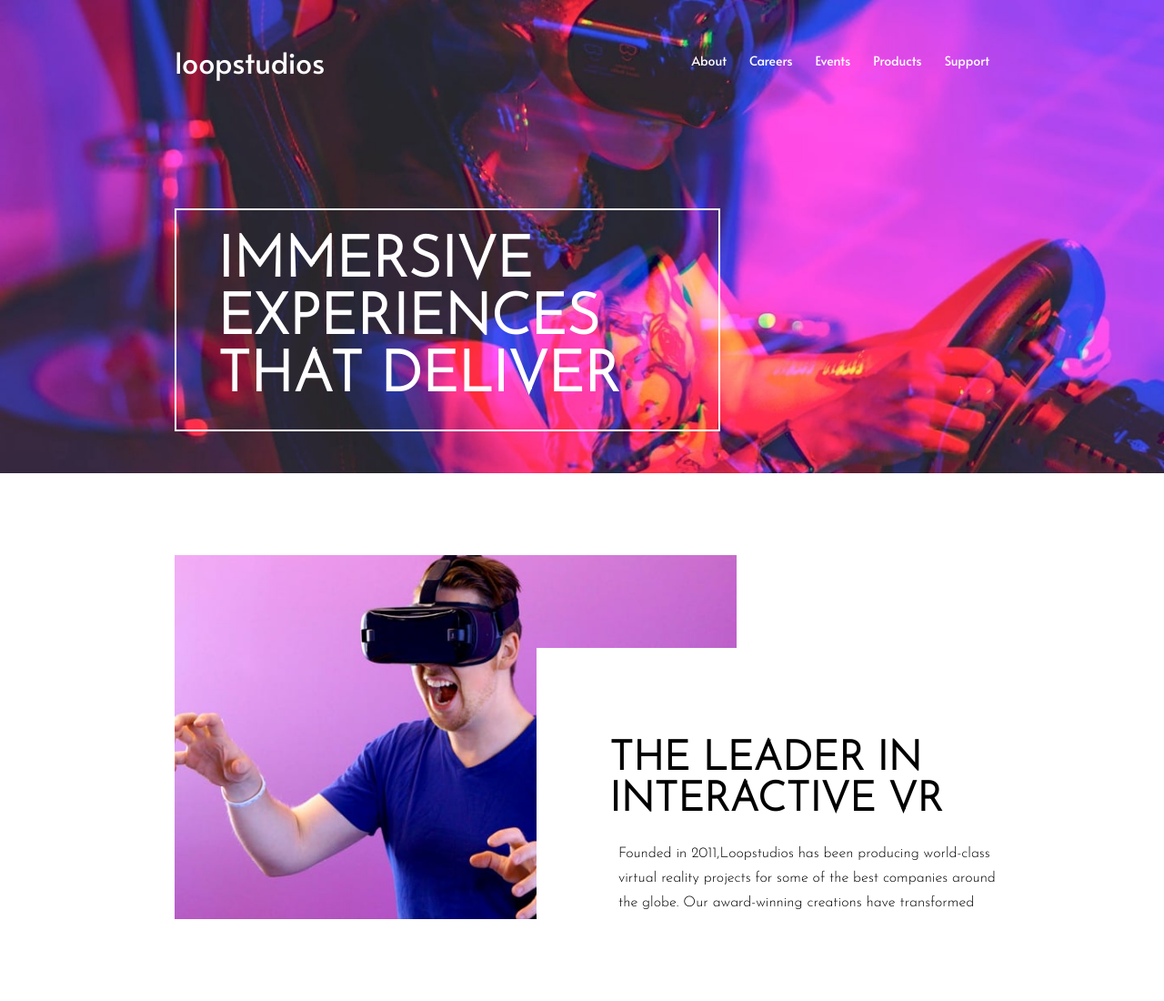
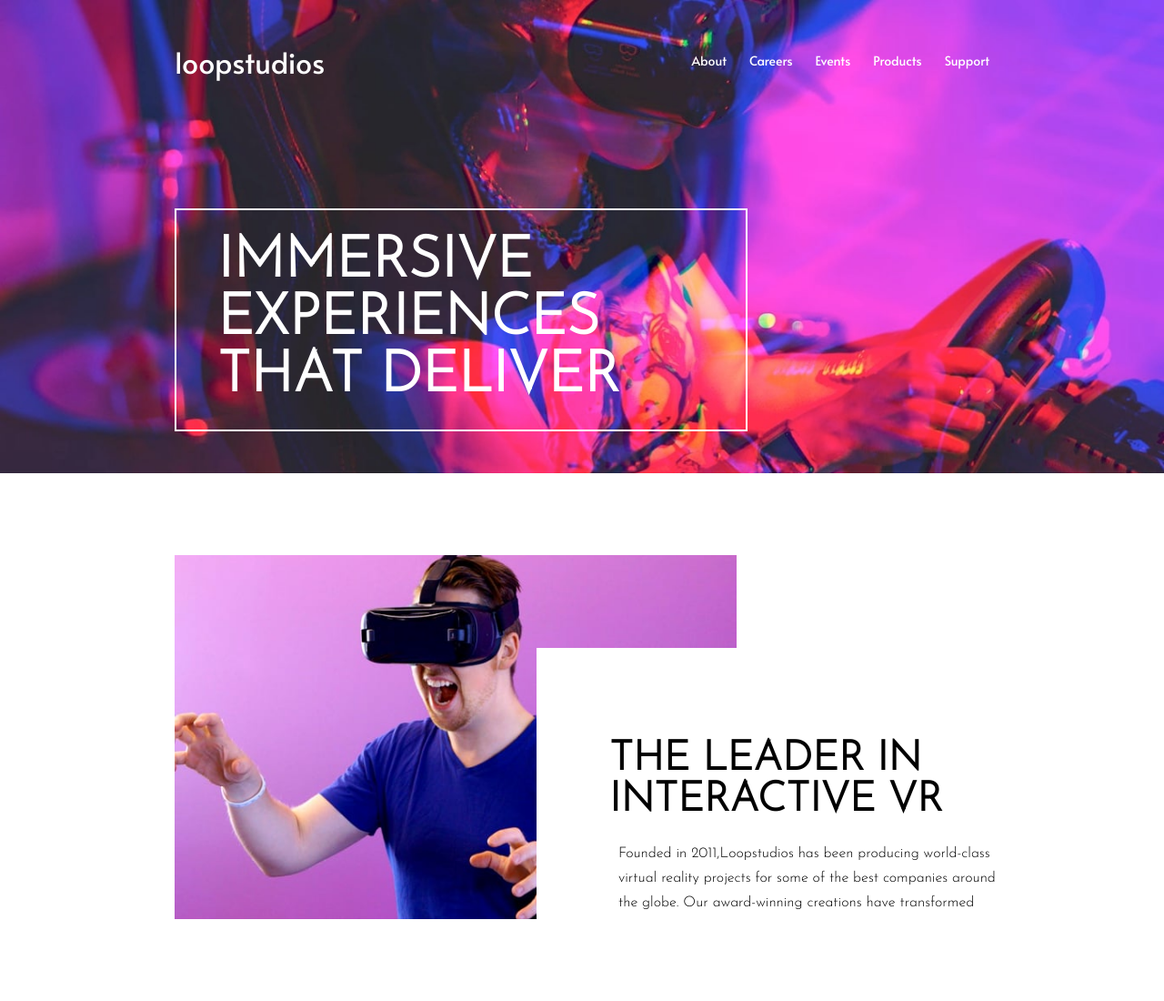
Before and after one commit to DevJesus-debug/VR-Landing-Page, a plain HTML site: page loopstudios-landing-page-main/index.html in a window 1280 px wide. Shown: the top 1100 px of the page at 91% size. Drawn offline with Linux system fonts and the light colour scheme.

Commit message:
pushing code

```diff
--- a/loopstudios-landing-page-main/style.css
+++ b/loopstudios-landing-page-main/style.css
@@ -421,7 +421,7 @@ footer .attribution a{
     }
 
     .header-wraper h1{
-        width: 600px;
+        width: 630px;
         font-size: 3.9rem;
         margin-top: 5.8rem;
         padding: 26px 45px;
```
